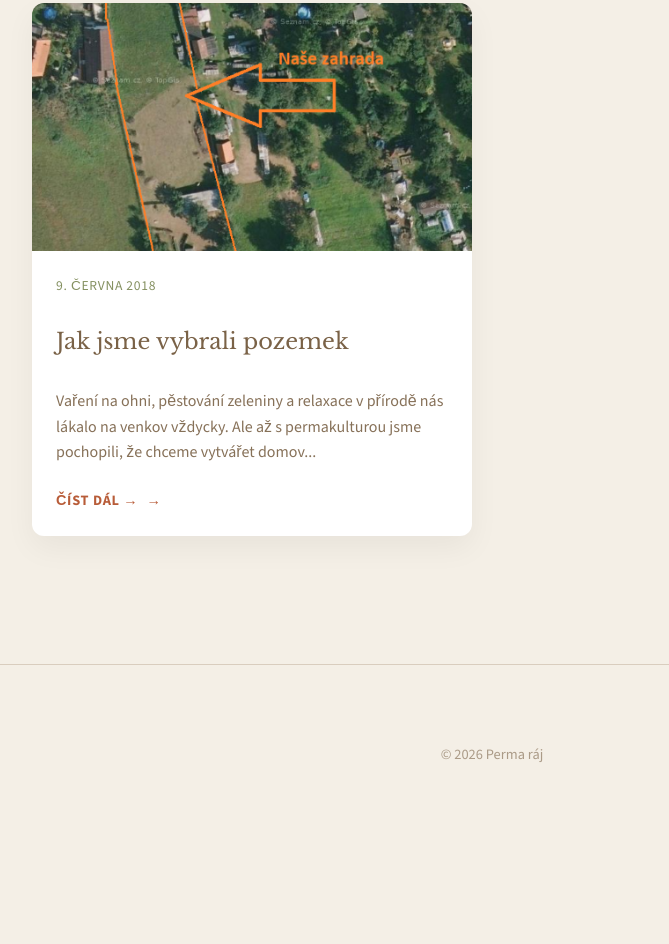
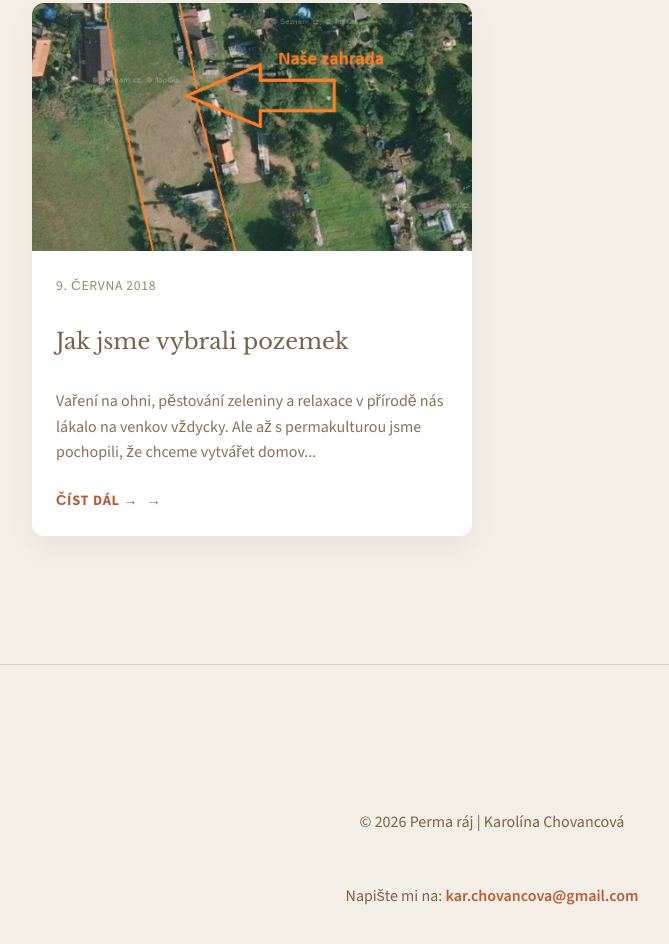
Before and after one commit to chovancovak/permaraj, an Eleventy site: page zapisky.html in a window 1280 px wide. Shown: the part 1957-2901 px from the top of the page, without its empty margins (148-817 px from the left). Before the commit the page ends 2802 px from the top, so only its background shows below. Built offline with nearby package versions, Linux system fonts and the light colour scheme; Eleventy itself is replaced by a stand-in of ours; files that its build step writes are made by us from their sources.

Commit message:
přidaný mail

```diff
--- a/_includes/partials/footer.njk
+++ b/_includes/partials/footer.njk
@@ -1,3 +1,6 @@
 <footer class="footer">
-        <p class="footer__copy">&copy; 2026 Perma ráj</p>
+        <div class="footer__container">
+        <p>© 2026 Perma ráj | Karolína Chovancová</p>
+        <p>Napište mi na: <a href="mailto:kar.chovancova@gmail.com" class="footer__link">kar.chovancova@gmail.com</a></p>
+        </div>
 </footer>
--- a/_includes/partials/header.njk
+++ b/_includes/partials/header.njk
@@ -2,7 +2,7 @@
         <nav class="header__nav nav">
             <ul class="nav__list">
                 <li class="nav__item"><a href="/" class="nav__link nav__link--active">Tady a teď</a></li>
-                <li class="nav__item"><a href="/perrmakultura" class="nav__link">Permakultura</a></li>
+                <li class="nav__item"><a href="/permakultura" class="nav__link">Permakultura</a></li>
                 <!-- <li class="nav__item"><a href="/gosun" class="nav__link">Solární kuchyně</a></li> -->
                 <li class="nav__item"><a href="/zapisky" class="nav__link">Zápisky</a></li>
             </ul>
--- a/index.html
+++ b/index.html
@@ -18,7 +18,7 @@ title: Tady a teď
     <article class="intro">
         <div class="intro__section">
             <p class="intro__text intro__text--lead">
-                Léta v Praze nám dala hodně, ale vzala nám kontakt se zemí. V roce 2018 jsme na Sedlčansku našli zahradu a s ní i nový způsob bytí. Dnes tu žijeme – já, můj muž Kamil a naše děti.
+                Léta v Praze nám dala hodně, ale vzala nám kontakt se zemí. V roce 2018 jsme na Sedlčansku našli zahradu a s ní i nový způsob bytí. Dnes tu žijeme – já (Karolína), můj muž Kamil a naše děti.
             </p>
             <p class="intro__text">
                 Náš <strong>Perma ráj</strong> není dokonalý showroom na permakulturu. Je to živý organismus, který tvoříme společně, pomalu a vlastním tempem. Je to naše odpověď na svět, který se mění.
--- a/scss/_footer.scss
+++ b/scss/_footer.scss
@@ -1,8 +1,38 @@
 // Footer
+
+
 .footer {
-    padding: 4rem $pad-mobile;
+    @include section-spacing; // Použije tvé standardní horní/dolní odsazení
+    background-color: $color-perma-bg; // Teplý krémový podklad
+    border-top: 1px solid $color-border-soft; // Jemná dělící linka
     text-align: center;
-    border-top: 1px solid $color-border-soft;
-    font-size: 0.9rem;
-    color: rgba($color-perma-earth, 0.6);
+    color: $color-perma-earth;
+
+    &__container {
+        @include container-limit;
+        display: flex;
+        flex-direction: column;
+        gap: 1rem; // Mezera mezi řádky textu
+    }
+
+    &__link {
+        color: $color-perma-clay; // Tvá cihlová barva pro akcent
+        text-decoration: none; // Žádné podtržení v základu (minimalismus)
+        font-weight: 600;
+        transition: color 0.3s ease;
+        position: relative;
+
+        // Decentní interakce při najetí
+        &:hover {
+            color: $color-perma-green; // Změna na olivovou při najetí
+            text-decoration: underline; // Podtržení se objeví až při zájmu (hoveru)
+        }
+    }
+
+    &__info {
+        font-family: $font-secondary;
+        font-size: 0.9rem;
+        opacity: 0.8;
+        letter-spacing: 0.05em;
+    }
 }
```
Also changed, not shown: css/style.css, permakultura.html (renamed from perrmakultura.html), 1 other file.
